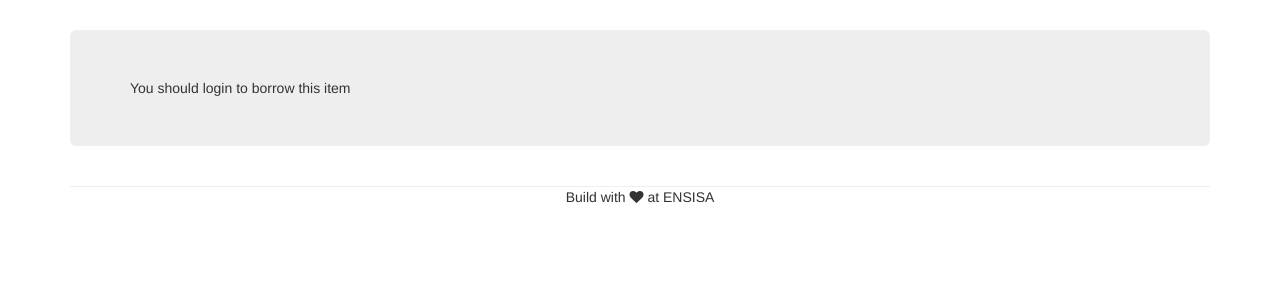
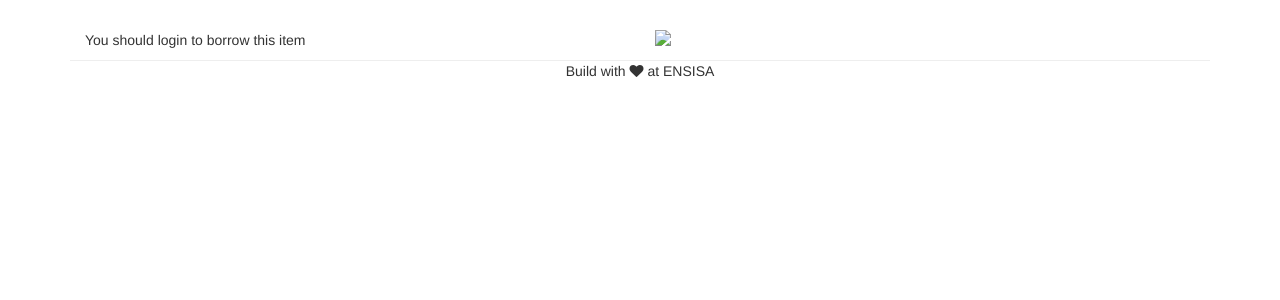
Before and after one commit to JBellec/Projet, a PHP site: page /object.php?id=1 in a window 1280 px wide. Shown: the part 106-406 px from the top of the page. Run offline with PHP 8.4, Linux system fonts and the light colour scheme; data comes from the database, SQL or seed files in the repository; some libraries are stand-ins or nearby versions.

Commit message:
Ajout des QR Code que la page objet

```diff
--- a/includes/mysql.php
+++ b/includes/mysql.php
@@ -1,6 +1,6 @@
 <?php
     try {
-	    $connect = new PDO('mysql:host=localhost;dbname=projet', 'root', '', array(PDO::MYSQL_ATTR_INIT_COMMAND => 'SET NAMES utf8'));
+	    $connect = new PDO('mysql:host=localhost;dbname=qr', 'qr', 't67TvNSzC5XGcV7a', array(PDO::MYSQL_ATTR_INIT_COMMAND => 'SET NAMES utf8'));
     }
     catch (Exception $e) {
 	    die('Erreur : ' . $e->getMessage());
--- a/object.php
+++ b/object.php
@@ -10,7 +10,7 @@
 <title>Object - <?php echo $object_name?></title>
 <?php include 'includes/navbar.php'; ?>
 <div class="container">
-	<div class="jumbotron">
+	<div class="col-md-6">
 		<?php
 			if(isset($_GET['qr'])) { /* Pour un accès par qr Code */
 				if(isset($_SESSION['pseudo'])){
@@ -46,5 +46,9 @@
 				}
 		?>
 	</div>
+
+	<div class="col-md-6">
+	    <?php echo '<a href="'.$URL.'object.php?id='.$_GET['id'].'"><img src="qr/generate.php?txt='.$URL.'object.php?id='.$_GET['id'].'" class="img-responsive"/></a>'; ?>
+	</div>
 </div> <!-- /container -->
     <?php include 'includes/footer.php'; ?>
```
